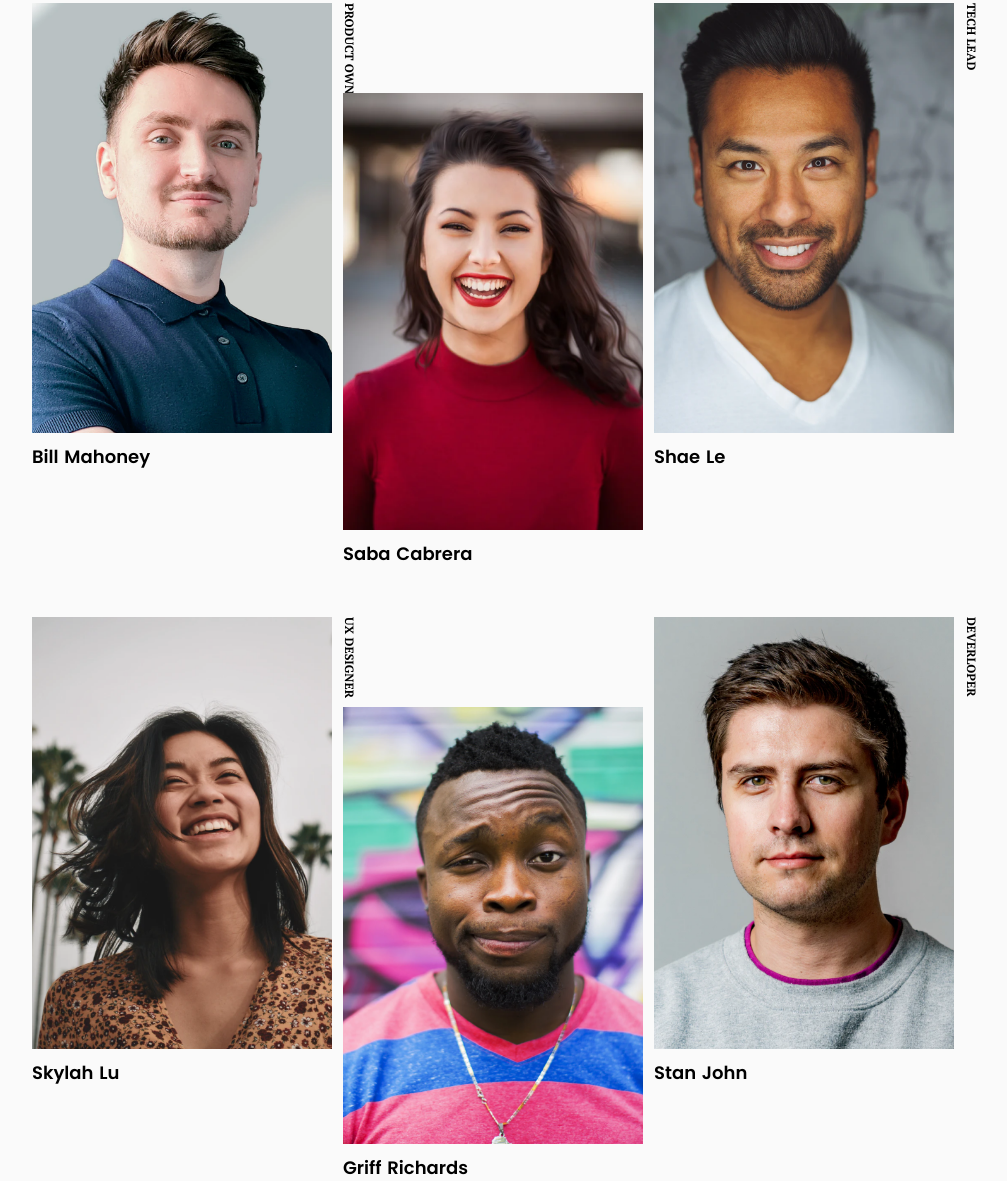
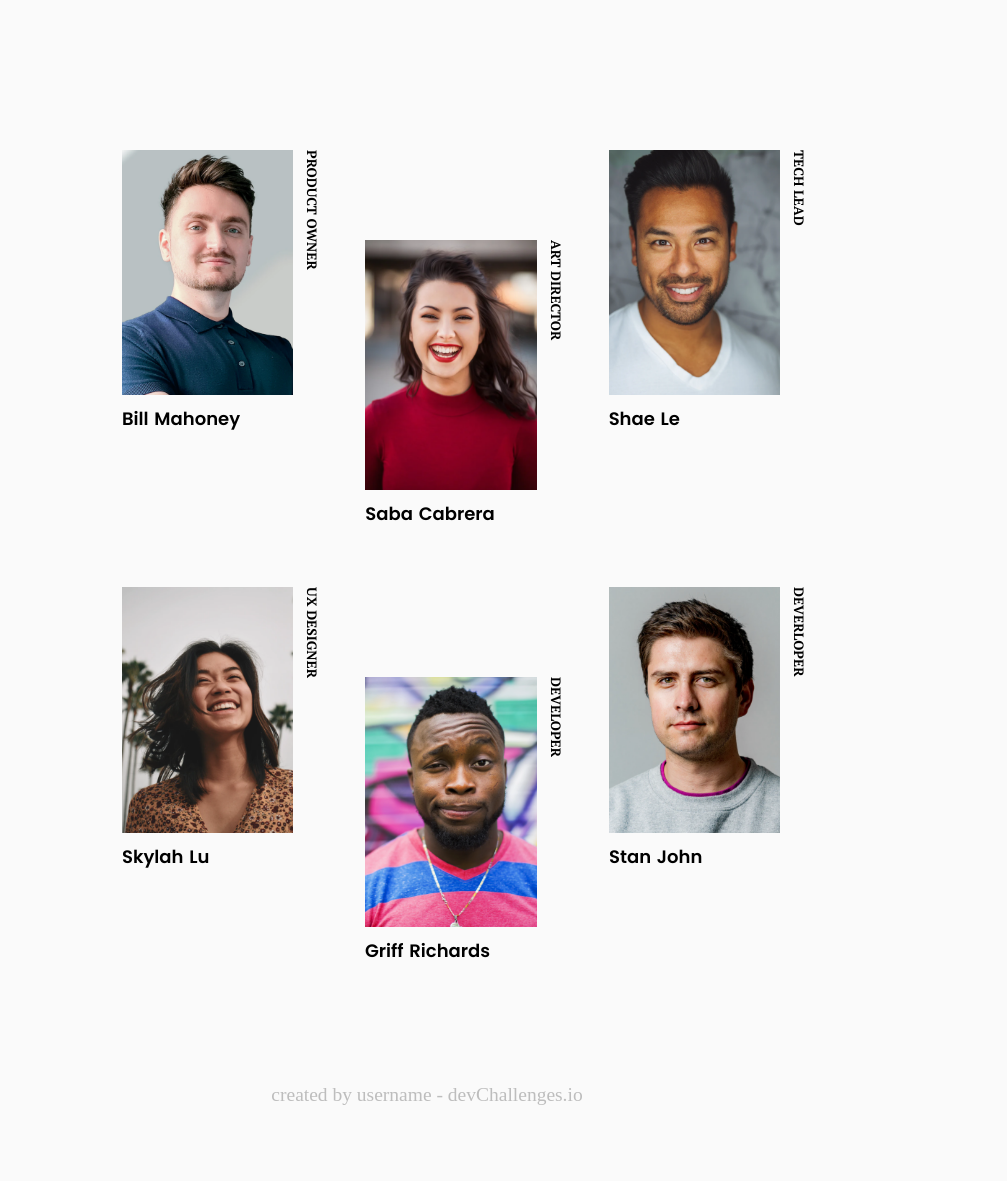
Before and after one commit to samshaik25/Project-2, a plain HTML site: page index.html in a window 1280 px wide. Shown: the part 278-1459 px from the top of the page, without its empty margins (168-1175 px from the left). After the commit the page ends 1409 px from the top, so only its background shows below. Drawn offline with Linux system fonts and the light colour scheme.

Commit message:
project2

```diff
--- a/index.html
+++ b/index.html
@@ -32,9 +32,9 @@
                <div class="avatar-img">
                  <div class="inverse">
                    <img class="img" src="./photo1.png" alt="">
-                   <p class="role">Product owner</p>
+                   <h3 class="role">Product owner</h3>
                   </div>
-                  <p class="name">Bill Mahoney</p>
+                  <h3 class="name">Bill Mahoney</h3>
                 </div>
            </div>
            <div class="images">
@@ -42,9 +42,9 @@
                 <div class="inverse">
 
                   <img class="img saba-griff" src="./photo2.png" alt="">
-                  <p class="role saba-griff">Art director</p>
+                  <h3 class="role saba-griff">Art director</h3>
                 </div>
-                <p class="name ">  Saba Cabrera  </p>
+                <h3 class="name ">  Saba Cabrera  </h3>
               </div>
 
           </div>
@@ -54,9 +54,9 @@
               <div class="inverse">
 
                 <img class="img" src="./photo3.png" alt="">
-                <p class="role">Tech Lead</p>
+                <h3 class="role">Tech Lead</h3>
               </div>
-              <p class="name">  Shae Le</p>
+              <h3 class="name">  Shae Le</h3>
               </div>
 
         </div>
@@ -68,9 +68,9 @@
               <div class="inverse">
 
                 <img  class="img" src="./photo4.png" alt="">
-                <p class="role">UX Designer</p>
+                <h3 class="role">UX Designer</h3>
               </div>
-              <p class="name"> Skylah Lu  </p>
+              <h3 class="name"> Skylah Lu  </h3>
             </div>
 
           </div>
@@ -79,9 +79,9 @@
             <div class="avatar-img">
               <div class="inverse">
                 <img class="img saba-griff" src="./photo5.png" alt="">
-                <p class="role saba-griff">Developer</p>
+                <h3 class="role saba-griff">Developer</h3>
               </div>
-              <p class="name ">  Griff Richards</p>
+              <h3 class="name ">  Griff Richards</h3>
               </div>
 
         </div>
@@ -90,9 +90,9 @@
               <div class="inverse">
 
                 <img class="img" src="./photo6.png" alt="">
-                <p class="role">DEverloper</p>
+                <h3 class="role">DEverloper</h3>
               </div>
-              <p class="name">  Stan John </p>
+              <h3 class="name">  Stan John </h3>
             </div>
 
         </div>
@@ -100,6 +100,11 @@
        </section>
 
     </main>
+    <span class="foot">
+      <p class="f">
+          created by username - devChallenges.io
+      </p>
+    </span>
 
 </body>
 </html>
--- a/style.css
+++ b/style.css
@@ -12,63 +12,59 @@ body {
 
 }
 .creative{
-    margin :100px 220px 0 200px ;
+    margin :100px 260px 120px 290px ;
     color: #000000;
 }
 
 .heading{
     display: flex;
-    margin-bottom:20px ;
+    margin-bottom:50px ;
     justify-content: space-between;
 }
 .head{
     font-family:"PT Serif";
-    font-size: 2.1rem;
+    font-size: 2.6rem;
     font-weight: bold;
-    /* margin-right: 350px; */
-
 }
 .about{
+    align-self: center;
     display: flex;
     flex-direction: column;
-    /* width:100%; */
-    /* margin-left: 450px; */
-    margin-right:40px
-
+    margin-right: 120px;
 }
  .who{
-        font-weight: 600;
-        font-size: 1.2rem;
-        word-spacing: -0.08rem;
+     margin-bottom: 5px;
+     font-weight: 600;
+    font-size: 1.4rem;
+    word-spacing: -0.08rem;
 
     }
 
 .description{
- font-size: 1rem;
-font-weight: 400;
-margin-top: 5px;
+ font-size: 1.2rem;
+font-weight: 100;
+margin-top: 7px;
 word-spacing: 0.6rem;
 letter-spacing: 0.2rem;
 }
+
 .image-container1{
     display: flex;
-
     justify-content: space-between;
-    margin-top:80px;
+    margin-top:150px;
 
 }
 
 .image-container2{
     display: flex;
     justify-content: space-between;
-    margin-top:50px;
+    margin-top:60px;
 }
 .avatar-img{
-    width:238px;
-    /* height: 426px; */
+    width:80%
 }
 .img{
-    width: 126%;
+    width: 88%;
 }
 .inverse{
 display: flex;
@@ -83,7 +79,7 @@ display: flex;
 text-orientation: mixed;
 font-family: "PT Serif";
 font-weight: 400;
-font-size: 0.8rem;
+font-size: 0.9rem;
 text-transform: uppercase;
 
 }
@@ -93,3 +89,13 @@ text-transform: uppercase;
     font-size: 1.2rem;
     word-spacing: 0.1rem;
 }
+.foot {
+    color: #BDBDBD;
+    font-family: Montserrat;
+    font-size: 1.3rem;
+    text-align: center;
+ }
+.f{
+    margin-right: 90px;
+    margin-bottom:25px
+}
```
